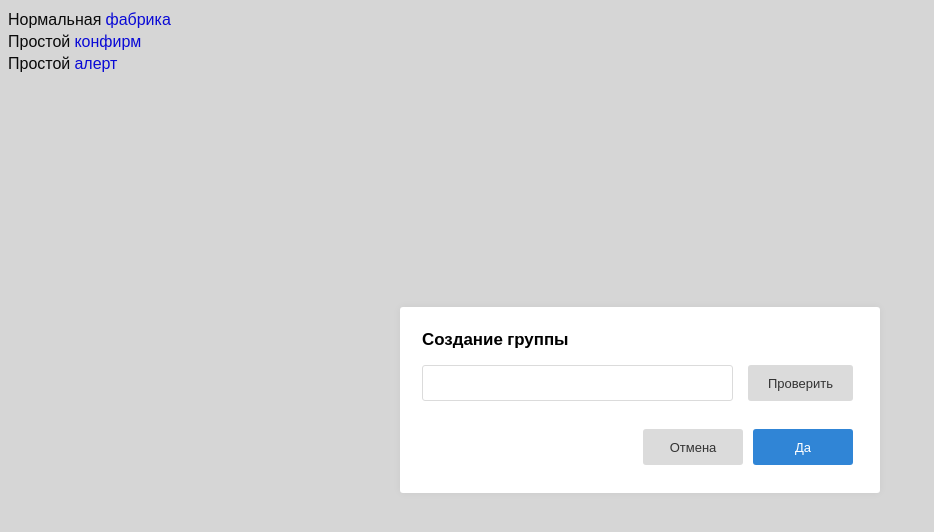
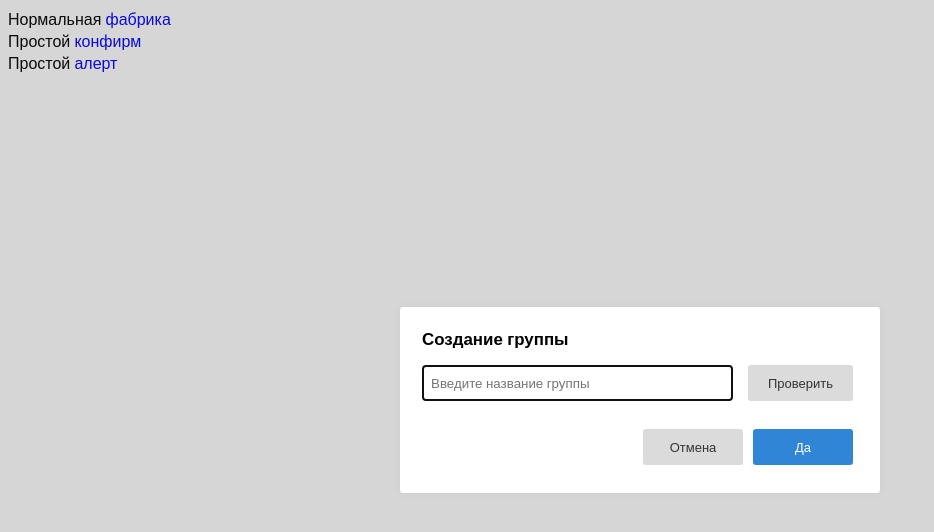
Before and after one commit to JWo1F/modal-view, a React app: page / in a window 1280 px wide. Both pictures are taken after a click on the element "фабрика". Shown: the top 532 px of the page, without its empty margins (0-934 px from the left). Built offline with nearby package versions, Linux system fonts and the light colour scheme.

Commit message:
move files & propogate props to elements

```diff
--- a/src/button.jsx
+++ /dev/null
@@ -1,6 +0,0 @@
-import React from 'react';
-import s from './button.styl';
-
-export default function Button({ children, color, onClick, background }) {
-  return <div onClick={onClick} className={s.button} style={{ background, color }}>{children}</div>;
-}
--- /dev/null
+++ b/src/elements/button/index.jsx
@@ -0,0 +1,10 @@
+import React from 'react';
+import s from './style.styl';
+
+export default function Button({ color, background, ...other }) {
+  return <div
+    className={s.button}
+    style={{ background, color }}
+    {...other}
+  />;
+}
--- /dev/null
+++ b/src/elements/input/index.jsx
@@ -0,0 +1,10 @@
+import React from 'react';
+import s from './style.styl';
+
+export default function Input({ onChange, ...other }) {
+  return <input
+    className={s.input}
+    onChange={e => onChange(e.target.value)}
+    {...other}
+  />;
+}
--- a/src/input.styl
+++ b/src/elements/input/style.styl
@@ -1,5 +1,5 @@
 .input
-  padding 8px 5px
+  padding 8px
   background #ffffff
   border 1px solid #dbdbdb
   display inline-block
--- a/src/fabric.jsx
+++ b/src/fabric.jsx
@@ -1,8 +1,8 @@
 import React from 'react';
 import ReactDOM from 'react-dom';
 import Modal from './modal.jsx';
-import Button from './button.jsx';
-import Input from './input.jsx';
+import Button from './elements/button/index.jsx';
+import Input from './elements/input/index.jsx';
 
 export default function createModal({ render, confirm, cancel, confirmOnEnter=true, cancelOnEsc=true, title, descr, validator }) {
   return async function() {
@@ -47,9 +47,13 @@ export default function createModal({ render, confirm, cancel, confirmOnEnter=tr
     const enterHandler = e => confirmOnEnter && e.keyCode == 13 && onDone(true);
     const escHandler = e => cancelOnEsc && e.keyCode == 27 && onDone(false);
 
+    function onValidate() {
+      return validator({ state, result, onChangeState, onChange });
+    }
+
     onDone = async (isSuccess) => {
       if(isSuccess && validator) {
-        const res = await validator({ state, result, onChangeState, onChange });
+        const res = await onValidate();
         if(res === false) return;
       }
 
@@ -71,6 +75,7 @@ export default function createModal({ render, confirm, cancel, confirmOnEnter=tr
           state,
           onChangeState,
           onDone,
+          onValidate,
           createButton,
           createInput
         });
--- a/src/input.jsx
+++ /dev/null
@@ -1,11 +0,0 @@
-import React from 'react';
-import s from './input.styl';
-
-export default function Input({ onChange, placeholder, value }) {
-  return <input
-    className={s.input}
-    onChange={e => onChange(e.target.value)}
-    placeholder={placeholder}
-    value={value}
-  />;
-}
--- a/src/modal.jsx
+++ b/src/modal.jsx
@@ -1,7 +1,7 @@
 import React from 'react';
 import s from './modal.styl';
 import cx from 'classnames';
-import Button from './button.jsx';
+import Button from './elements/button/index.jsx';
 
 export default class Modal extends React.Component {
   state = {
--- a/src/style.styl
+++ /dev/null
@@ -1,2 +0,0 @@
-.abc
-  transform: scale(0.5);
--- a/src/index.jsx
+++ b/tests/index.jsx
@@ -1,28 +1,36 @@
 import React from 'react';
 import ReactDOM from 'react-dom';
-import s from './style.styl';
-import createModal from './fabric.jsx';
+import createModal from '../src/fabric.jsx';
 import './index.styl';
 
-import { alert, confirm } from './defaults.jsx';
+import { alert, confirm } from '../src/defaults.jsx';
 
 const showModal1 = createModal({
   confirm: 'Да',
   cancel: true,
   validator: ({ onChangeState, result }) => {
-    if(!result.value || result.value[0] != '-') {
-      onChangeState({ error: 'Название должно начинаться с "-"' });
+    if(!result.value) {
+      onChangeState({ error: 'Название не может быть пустым!' });
       return false;
     }
+    if(result.value[0] != '-') {
+      onChangeState({ error: 'Название должно начинаться с "-"!' });
+      return false;
+    }
+    if(result.value.length < 5) {
+      onChangeState({ error: 'Название должно быть не менее 5 символов!' });
+      return false;
+    }
+    onChangeState({ error: false });
   },
-  render: ({ onChange, onChangeState, onDone, state, createInput, createButton }) => {
+  render: ({ state, createInput, createButton, onValidate }) => {
     return <div>
       <div style={{ fontWeight: 'bold', fontSize: '130%', marginBottom:'15px' }}>Создание группы</div>
       <div style={{ display: 'flex' }}>
-        <div style={{ flexGrow: 1 }}>{createInput('value')}</div>
-        <div style={{ flexShrink: 0, marginLeft: '10px' }}>{createButton('Проверить', () => onChangeState({ error: 1 }))}</div>
+        <div style={{ flexGrow: 1 }}>{createInput('value', { placeholder: 'Введите название группы', autoFocus: true })}</div>
+        <div style={{ flexShrink: 0, marginLeft: '10px' }}>{createButton('Проверить', onValidate)}</div>
       </div>
-      {!!state.error && <div style={{ color: 'red' }}>Кажется, тут ошибочка ({state.error})!</div>}
+      {!!state.error && <div style={{ background: '#d03232', color: '#fff', padding: '5px 10px', borderRadius: '3px', margin: '5px 0', fontWeight: 'bold' }}>Произошла ошибка: {state.error}</div>}
     </div>;
   }
 });
--- a/webpack.config.js
+++ b/webpack.config.js
@@ -3,7 +3,7 @@ const path = require('path');
 const webpack = require('webpack');
 
 module.exports = {
-  entry: './src/index.jsx',
+  entry: './tests/index.jsx',
   output: {
     path: path.join(__dirname, './dist'),
     filename: '[name].bundle.js',
```
Also changed, not shown: src/elements/button/style.styl (renamed from src/button.styl), tests/index.styl (renamed from src/index.styl).
